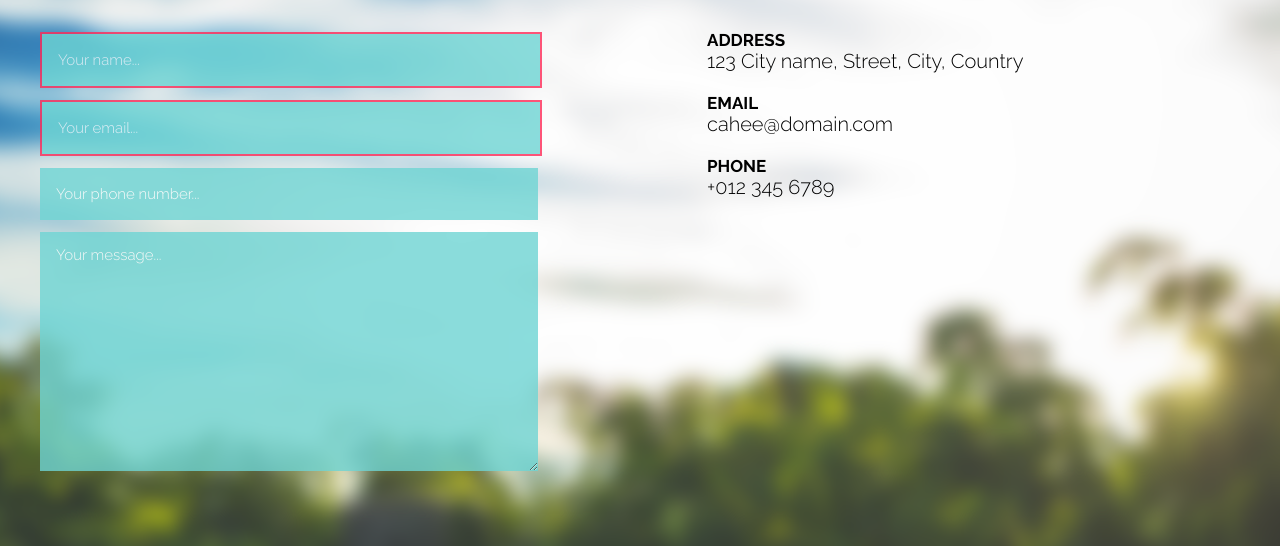
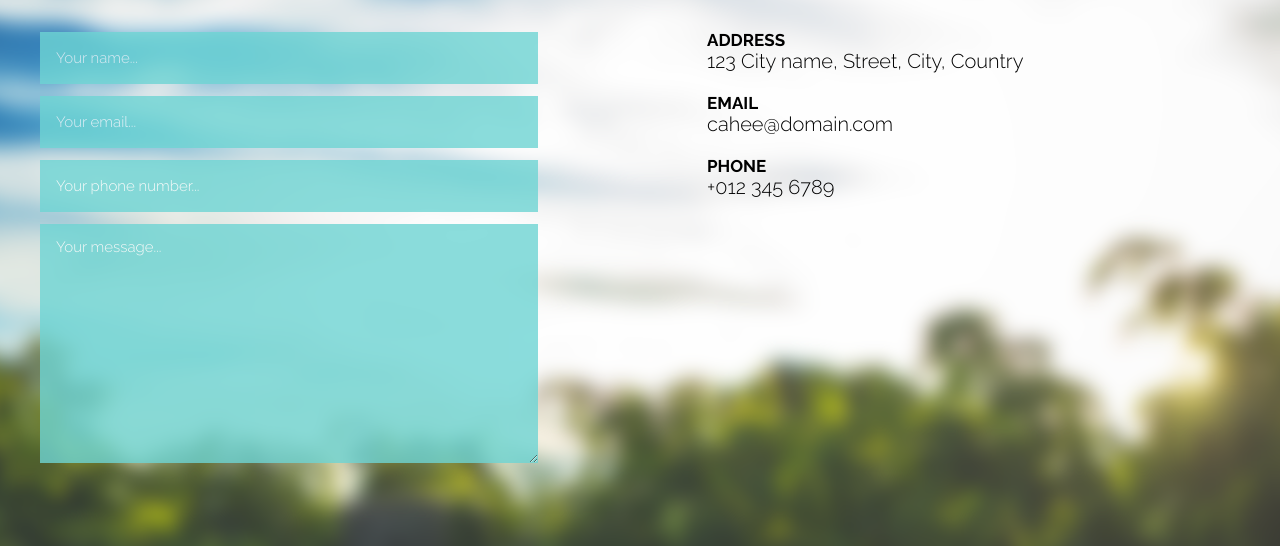
Before and after one commit to ykalchenko/14_Form, a plain HTML site: page index.html in a window 1280 px wide. Shown: the part 254-800 px from the top of the page. Drawn offline with nearby package versions, Linux system fonts and the light colour scheme.

Commit message:
removed the red border

```diff
--- a/style.css
+++ b/style.css
@@ -154,6 +154,6 @@ p {
   font-weight: bold;
 }
 
-input:invalid {
+input:not(:placeholder-shown):invalid {
   border: #ff2b58 solid 2px;
 }
```
